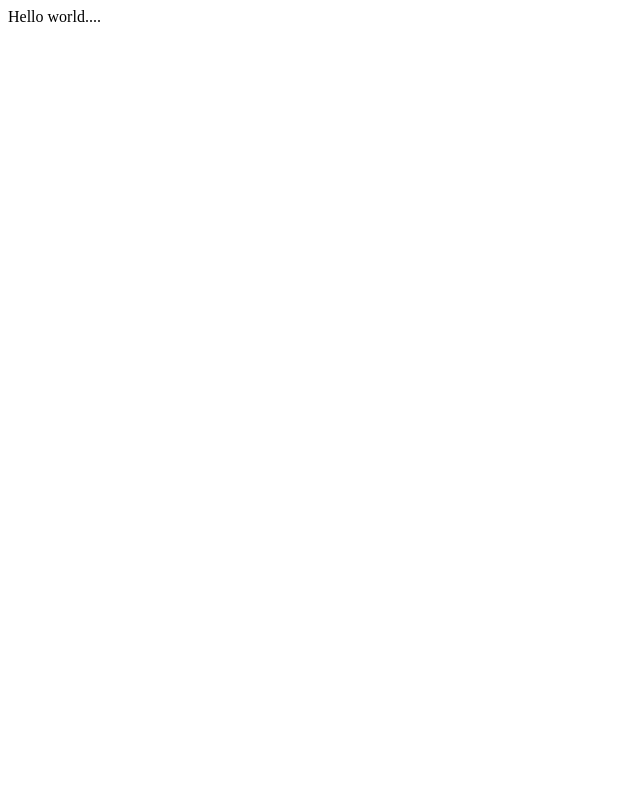
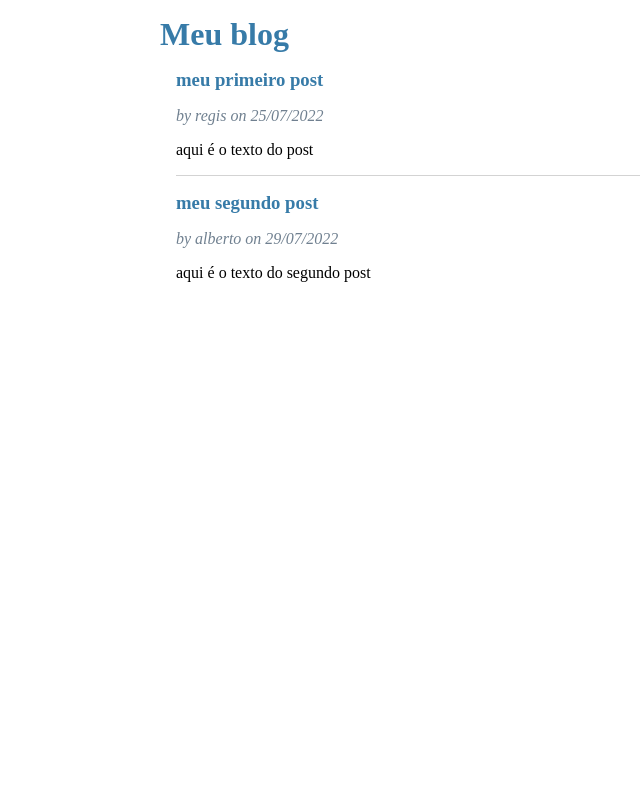
Before and after one commit to domregius/blog, a Flask app: page / in a window 1280 px wide. Before the commit the part shown is almost empty. Shown: the whole page, without its empty margins (0-640 px from the left). Run offline with Flask 2, Linux system fonts and the light colour scheme.

Commit message:
fim aula 3

```diff
--- a/app.py
+++ b/app.py
@@ -1,12 +1,27 @@
 from flask import Flask, render_template
+import datetime
 
 app = Flask("hello")
 
+posts = [
+    { "title": "meu primeiro post",
+       "body": "aqui é o texto do post",
+       "author": "regis",
+        "created": datetime.datetime(2022,7,25)
+        },
+
+    { "title": "meu segundo post",
+       "body": "aqui é o texto do segundo post",
+       "author": "alberto",
+        "created": datetime.datetime(2022,7,29)
+        }
+]
+
 @app.route("/")
 
-def hello():
-    return "Hello world...."
+def index():
+    return render_template('index.html', posts=posts)
 
-@app.route("/meucontato")
-def zebra():
-    return render_template('index.html')
+@app.route("/login")
+def login():
+    return render_template('login.html', posts=posts)
--- /dev/null
+++ b/static/style.css
@@ -0,0 +1,32 @@
+
+body{
+	max-width: 960px;
+	margin: 0 auto;
+	backgound: white;
+}
+
+h1{
+	font-family: serif;
+	color: #377ba8;
+	margin: 1rem 0;
+}
+hr{
+	border: none;
+	border-top: 1px solid lightgray;
+}
+
+.content{
+	padding: 0 1rem 1rem;
+}
+
+.post .about{
+	color: slategray;
+	font-style: italic;
+}
+.post .body{
+	white-space: pre-line;
+}
+
+.post > header > div:first-of-type{
+	flex: auto;
+}
--- /dev/null
+++ b/templates/base.html
@@ -0,0 +1,18 @@
+<html>
+    <head>
+        <title>title</title>
+        <link rel="stylesheet" href="static/style.css">
+        <body>
+            <h1>Meu blog </h1>
+
+        <nav>
+
+        </nav>
+        <section class = "content">
+        {% block content %}
+        {% endblock %}
+        </section>
+        </body>
+    </head>
+
+<html>
--- a/templates/index.html
+++ b/templates/index.html
@@ -1,10 +1,18 @@
-<html>
-    <head>
-        <title>Meu contato</title>
-        <body>
-            <h1>domregius </h1>
-            <h2>alberto</h2>
-        </body>
-    </head>
+{% extends "base.html" %}
 
-<html>
+{% block content %}
+            {% for post in posts  %}
+            <article class="post">
+                <head>
+                    <div>
+                        <h1>{{post.title}}</h1>
+                        <div class="about">by {{ post.author }} on {{post.created.strftime('%d/%m/%Y')}}</div>
+                    </div>
+                </head>
+                <p class="body">{{post.body}}</p>
+            </article>
+            {% if not loop.last %}
+                <hr>
+            {% endif %}
+            {% endfor %}
+{% endblock %}
--- /dev/null
+++ b/templates/login.html
@@ -0,0 +1,5 @@
+{% extends "base.html" %}
+
+{% block content %}
+aqui vai ser o login
+{% endblock %}
```
